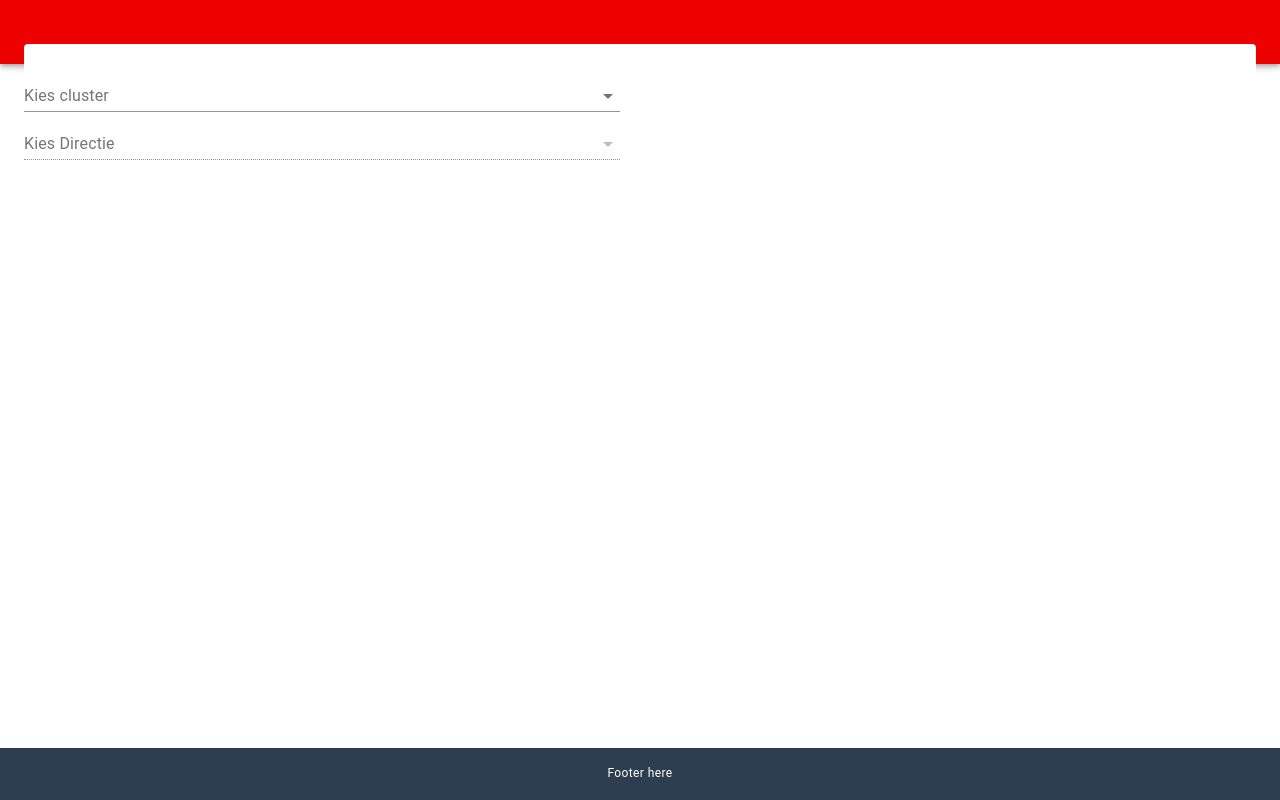
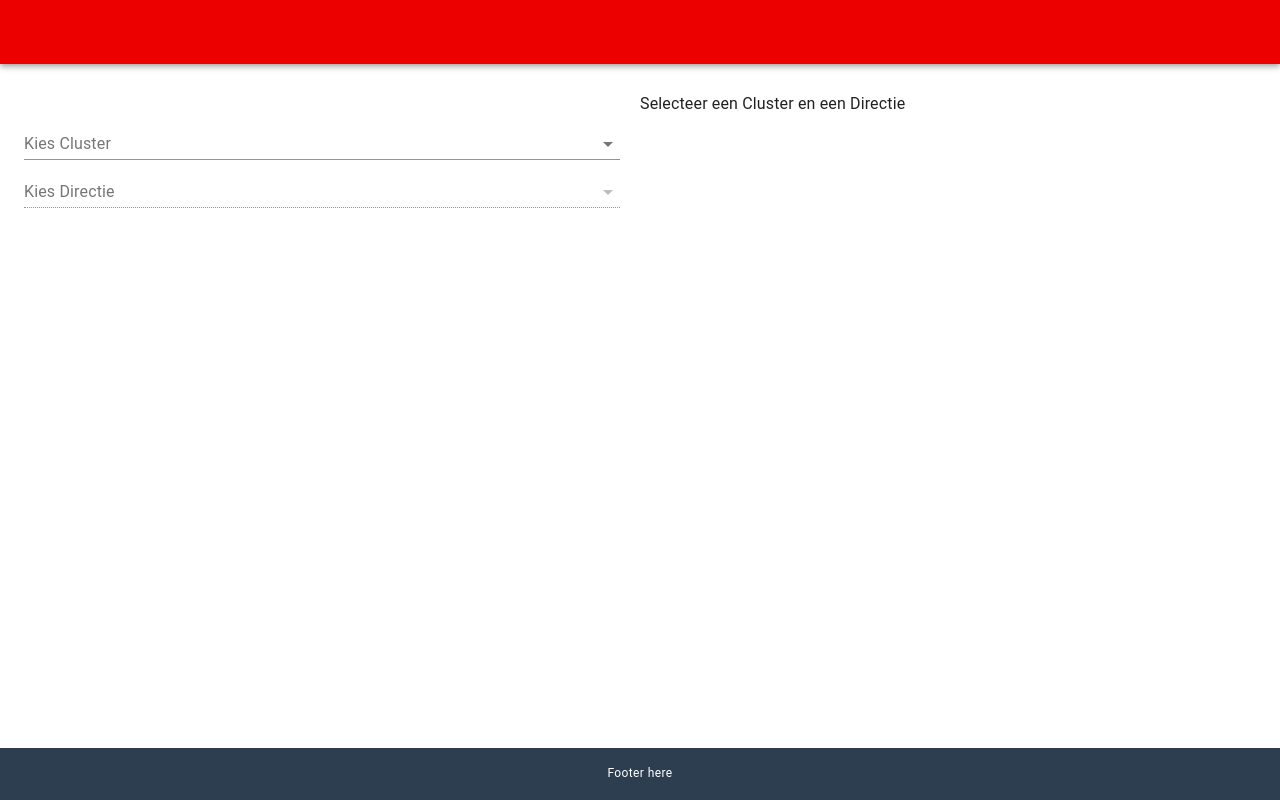
Before and after one commit to egemenuzunali/berichtgeving-frontend, a React (Create React App) app: page / in a window 1280 px wide. Built offline with nearby package versions, Linux system fonts and the light colour scheme.

Commit message:
update ui

```diff
--- a/src/components/PageLayout.js
+++ b/src/components/PageLayout.js
@@ -9,6 +9,7 @@ import gemeenteAmsterdamLogo from '../assets/gemeenteAmsterdam.png';
 
 const useStyles = makeStyles({
 	mainContainer: {
+		paddingTop: '3rem',
 		paddingBottom: '6rem',
 		height: '100%',
 	},
--- a/src/pages/Home.js
+++ b/src/pages/Home.js
@@ -10,6 +10,7 @@ import {
 	MenuItem,
 	InputLabel,
 	Grid,
+	Typography,
 } from '@material-ui/core/';
 import { useQuery } from '@apollo/react-hooks';
 import Avatar from '@material-ui/core/Avatar';
@@ -75,7 +76,7 @@ const Home = () => {
 			<Grid container spacing={5}>
 				<Grid item xs={6}>
 					<FormControl fullWidth>
-						<InputLabel>Kies cluster</InputLabel>
+						<InputLabel>Kies Cluster</InputLabel>
 						<Select
 							labelId="demo-simple-select-label"
 							id="demo-simple-select"
@@ -105,12 +106,13 @@ const Home = () => {
 						</Select>
 					</FormControl>
 				</Grid>
-
-				<Grid item xs={6}>
-					<List dense>
-						{state.cluster && state.direction && renderCoreProcesses()}
-					</List>
-				</Grid>
+				{state.cluster && state.direction ? (
+					<Grid item xs={6}>
+						<List dense>{renderCoreProcesses()}</List>
+					</Grid>
+				) : (
+					<Typography>Selecteer een Cluster en een Directie</Typography>
+				)}
 			</Grid>
 		</Paper>
 	);
```
